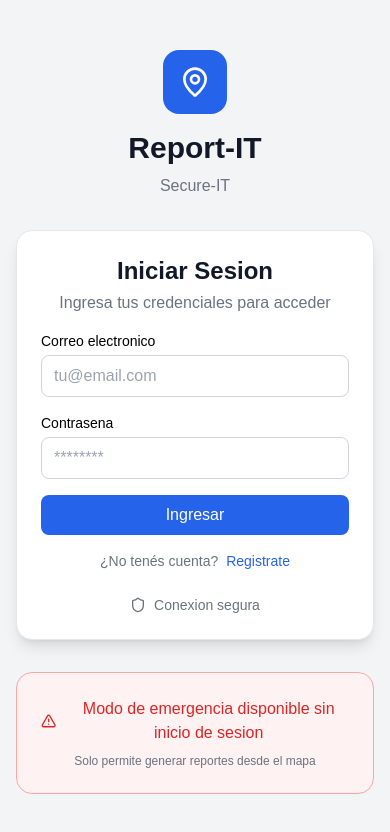
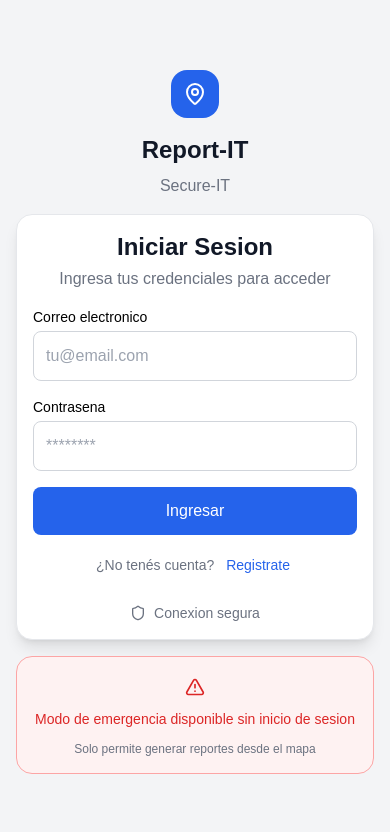
Before and after one commit to MdelgadoUADE/UADE-2026-ID2_TP, a Vue app in the folder frontend/: page / in a window 390 px wide. Shown: the top 832 px of the page. Built offline with nearby package versions, Linux system fonts and the light colour scheme.

Commit message:
[ADD] Responsive Login and Register forms

```diff
--- a/frontend/src/components/LoginForm.vue
+++ b/frontend/src/components/LoginForm.vue
@@ -63,24 +63,38 @@ async function handleSubmit(e) {
 </script>
 
 <template>
-  <div class="min-h-screen flex items-center justify-center bg-gray-100 p-4">
+  <!--
+    RESPONSIVE CHANGES:
+    - Outer wrapper: added `overflow-y-auto` to prevent content clipping in landscape
+      mobile; kept `min-h-screen`, `flex`, `items-center`, `justify-center`, `bg-gray-100`, `p-4`
+    - Inner stack: reduced gap from `space-y-8` → `space-y-4 sm:space-y-8` so the
+      logo + card + emergency block fit without scrolling on small-height viewports
+      (e.g. iPhone SE landscape 568px tall)
+  -->
+  <div class="min-h-screen overflow-y-auto flex items-center justify-center bg-gray-100 p-4">
 
-    <div class="w-full max-w-md space-y-8">
+    <div class="w-full max-w-md space-y-4 sm:space-y-8 py-4">
 
-      <!-- Logo -->
+      <!-- Logo
+        RESPONSIVE CHANGES:
+        - Icon container: `w-12 h-12 sm:w-16 sm:h-16` — slightly smaller on mobile to
+          save vertical space; rounded-2xl and bg-blue-600 preserved
+        - Icon size: `w-6 h-6 sm:w-8 sm:h-8` matching the container reduction
+        - Title: `text-2xl sm:text-3xl` — reduces on 320px to prevent overflow
+      -->
       <div class="text-center">
 
         <div class="flex justify-center mb-4">
 
           <div
-            class="flex items-center justify-center w-16 h-16 rounded-2xl bg-blue-600"
+            class="flex items-center justify-center w-12 h-12 sm:w-16 sm:h-16 rounded-2xl bg-blue-600"
           >
-            <MapPin class="w-8 h-8 text-white" />
+            <MapPin class="w-6 h-6 sm:w-8 sm:h-8 text-white" />
           </div>
 
         </div>
 
-        <h1 class="text-3xl font-bold text-gray-900">
+        <h1 class="text-2xl sm:text-3xl font-bold text-gray-900">
           Report-IT
         </h1>
 
@@ -90,8 +104,12 @@ async function handleSubmit(e) {
 
       </div>
 
-      <!-- Login Card -->
-      <div class="bg-white rounded-2xl shadow-lg border border-gray-200 p-6">
+      <!-- Login Card
+        RESPONSIVE CHANGES:
+        - Card padding: `p-4 sm:p-6` — saves 8px per side on 320px screens
+          (was `p-6` always). All visual styles (rounded-2xl, shadow-lg, border) preserved.
+      -->
+      <div class="bg-white rounded-2xl shadow-lg border border-gray-200 p-4 sm:p-6">
 
         <div class="space-y-1 pb-4">
 
@@ -120,12 +138,18 @@ async function handleSubmit(e) {
               Correo electronico
             </label>
 
+            <!--
+              RESPONSIVE CHANGES:
+              - Added `py-3 sm:py-2` — 44px minimum touch target on mobile (py-3 = 12px
+                top + 12px bottom + ~20px line-height ≈ 44px). Desktop keeps the original
+                `py-2`. All other classes preserved.
+            -->
             <input
               id="email"
               v-model="email"
               type="email"
               placeholder="tu@email.com"
-              class="w-full rounded-lg border border-gray-300 px-3 py-2 focus:outline-none focus:ring-2 focus:ring-blue-500"
+              class="w-full rounded-lg border border-gray-300 px-3 py-3 sm:py-2 focus:outline-none focus:ring-2 focus:ring-blue-500"
             />
 
           </div>
@@ -140,12 +164,16 @@ async function handleSubmit(e) {
               Contrasena
             </label>
 
+            <!--
+              RESPONSIVE CHANGES:
+              - Same `py-3 sm:py-2` touch-target fix as email input.
+            -->
             <input
               id="password"
               v-model="password"
               type="password"
               placeholder="********"
-              class="w-full rounded-lg border border-gray-300 px-3 py-2 focus:outline-none focus:ring-2 focus:ring-blue-500"
+              class="w-full rounded-lg border border-gray-300 px-3 py-3 sm:py-2 focus:outline-none focus:ring-2 focus:ring-blue-500"
             />
 
           </div>
@@ -158,10 +186,15 @@ async function handleSubmit(e) {
             {{ error }}
           </p>
 
-          <!-- Submit -->
+          <!-- Submit
+            RESPONSIVE CHANGES:
+            - Added `py-3 sm:py-2` — ensures the primary CTA button meets 44px touch
+              target on mobile. Desktop appearance unchanged. `w-full`, `bg-blue-600`,
+              `hover:bg-blue-700`, `text-white`, `rounded-lg`, `transition-colors` preserved.
+          -->
           <button
             type="submit"
-            class="w-full bg-blue-600 hover:bg-blue-700 text-white py-2 rounded-lg transition-colors"
+            class="w-full bg-blue-600 hover:bg-blue-700 text-white py-3 sm:py-2 rounded-lg transition-colors"
             :disabled="isLoading"
           >
             {{
@@ -174,9 +207,15 @@ async function handleSubmit(e) {
         </form>
 
 
-      <div class="mt-4 text-center text-sm text-gray-500">
+        <!--
+          RESPONSIVE CHANGES:
+          - "Registrate" inline button: added `py-1 px-1` to expand its tap area without
+            affecting visual appearance. `text-blue-600`, `hover:underline`, `font-medium`
+            preserved.
+        -->
+        <div class="mt-4 text-center text-sm text-gray-500">
           ¿No tenés cuenta?
-          <button type="button" @click="emit('go-to-register')" class="text-blue-600 hover:underline font-medium ml-1">
+          <button type="button" @click="emit('go-to-register')" class="text-blue-600 hover:underline font-medium ml-1 py-1 px-1">
             Registrate
           </button>
         </div>
@@ -194,19 +233,26 @@ async function handleSubmit(e) {
 
       </div>
 
-      <!-- Emergency Mode -->
+      <!-- Emergency Mode
+        RESPONSIVE CHANGES:
+        - Button inner layout: added `flex-wrap` so that on very narrow screens
+          (320px) the icon + text wrap gracefully instead of overflowing.
+        - `py-3 sm:py-2` on the button for touch-target on mobile.
+        - All other styles (border-red-300, bg-red-50, rounded-2xl, p-6,
+          text-red-600, hover:text-red-500) preserved.
+      -->
       <div
-        class="border border-red-300 bg-red-50 rounded-2xl p-6"
+        class="border border-red-300 bg-red-50 rounded-2xl p-4 sm:p-6"
       >
 
         <button
           @click="enterEmergencyMode"
-          class="w-full flex items-center justify-center gap-3 text-red-600 hover:text-red-500 transition-colors"
+          class="w-full flex items-center justify-center gap-3 flex-wrap text-red-600 hover:text-red-500 transition-colors py-1"
         >
 
-          <AlertTriangle class="w-5 h-5" />
+          <AlertTriangle class="w-5 h-5 shrink-0" />
 
-          <span class="font-medium">
+          <span class="font-medium text-sm sm:text-base">
             Modo de emergencia disponible sin inicio de sesion
           </span>
 
```
Also changed, not shown: frontend/src/components/RegisterForm.vue (+63 -15 lines).
